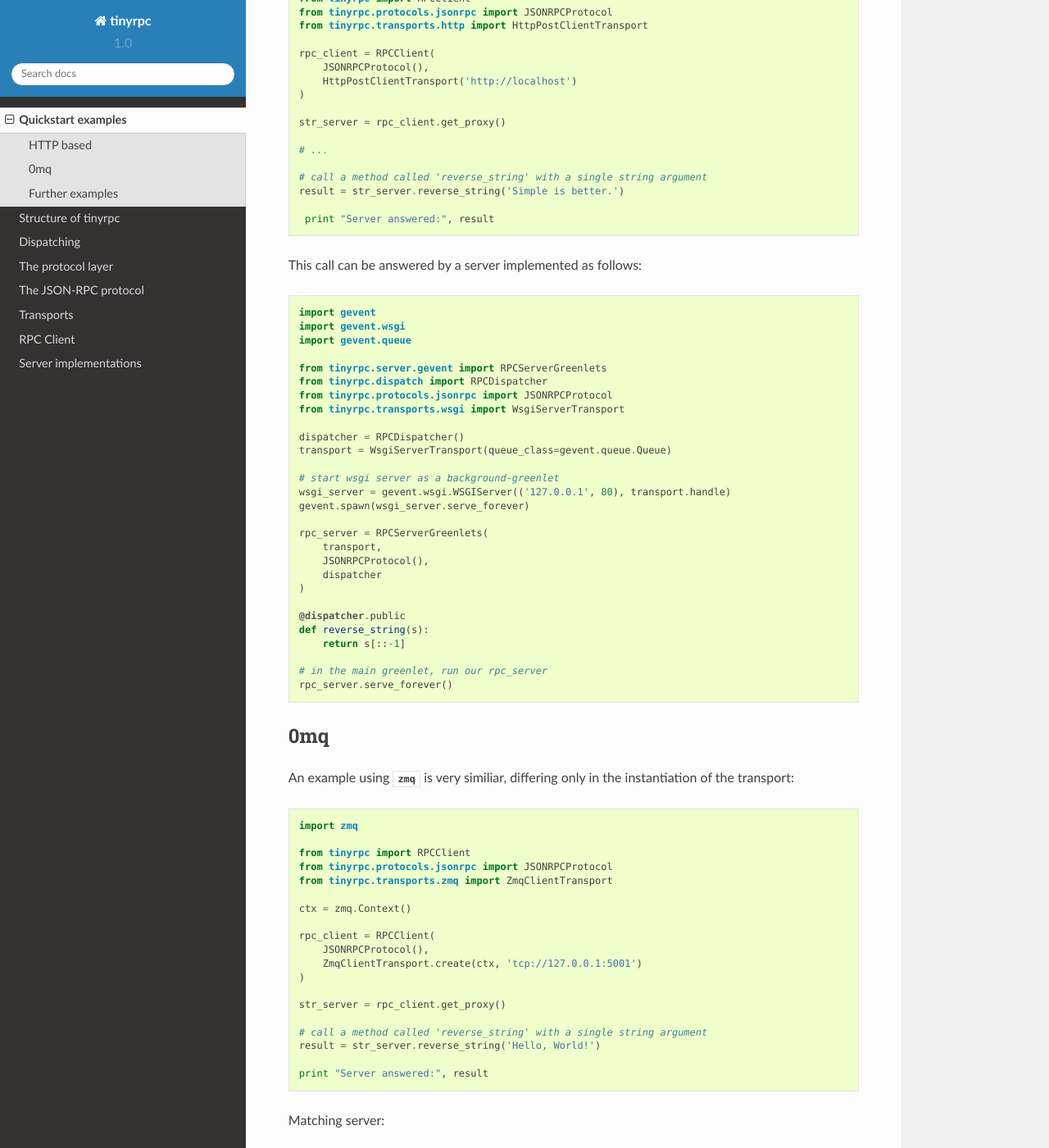
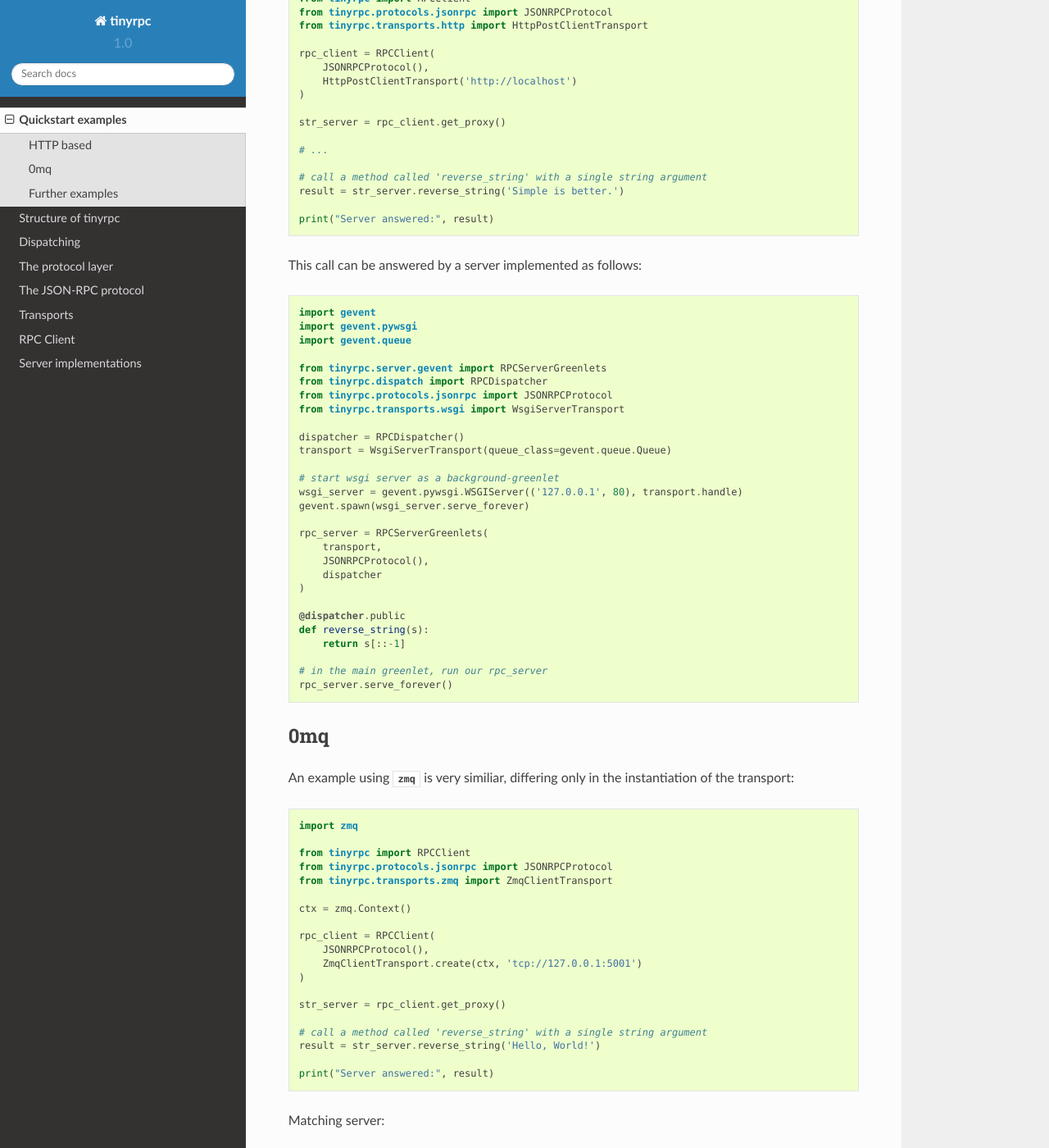
Before and after one commit to mbr/tinyrpc, a Sphinx documentation site: the page built from docs/examples.rst, in a window 1280 px wide and 1400 px high, scrolled down 383 px. Shown: the whole window at 82% size. Built offline with Sphinx 7.4.7 and the Read the Docs theme 2.0.0, drawn with Linux system fonts in a browser that asks for light colours.

Commit message:
gevent.wsgi was renamed to gevent.pywsgi in 2009

```diff
--- a/README.rst
+++ b/README.rst
@@ -41,7 +41,7 @@ To create a server process receiving and handling JSONRPC requests do:
 .. code-block:: python
 
     import gevent
-    import gevent.wsgi
+    import gevent.pywsgi
     import gevent.queue
     from tinyrpc.protocols.jsonrpc import JSONRPCProtocol
     from tinyrpc.transports.wsgi import WsgiServerTransport
@@ -52,7 +52,7 @@ To create a server process receiving and handling JSONRPC requests do:
     transport = WsgiServerTransport(queue_class=gevent.queue.Queue)
 
     # start wsgi server as a background-greenlet
-    wsgi_server = gevent.wsgi.WSGIServer(('127.0.0.1', 5000), transport.handle)
+    wsgi_server = gevent.pywsgi.WSGIServer(('127.0.0.1', 5000), transport.handle)
     gevent.spawn(wsgi_server.serve_forever)
 
     rpc_server = RPCServerGreenlets(transport, JSONRPCProtocol(), dispatcher)
@@ -81,7 +81,7 @@ The corresponding client code looks like:
     # call a method called 'reverse_string' with a single string argument
     result = remote_server.reverse_string('Hello, World!')
 
-    print "Server answered:", result
+    print("Server answered:", result)
 
 Documentation
 -------------
--- a/docs/examples.rst
+++ b/docs/examples.rst
@@ -28,14 +28,14 @@ installed):
    # call a method called 'reverse_string' with a single string argument
    result = str_server.reverse_string('Simple is better.')
 
-    print "Server answered:", result
+   print("Server answered:", result)
 
 This call can be answered by a server implemented as follows:
 
 .. code-block:: python
 
    import gevent
-   import gevent.wsgi
+   import gevent.pywsgi
    import gevent.queue
 
    from tinyrpc.server.gevent import RPCServerGreenlets
@@ -47,7 +47,7 @@ This call can be answered by a server implemented as follows:
    transport = WsgiServerTransport(queue_class=gevent.queue.Queue)
 
    # start wsgi server as a background-greenlet
-   wsgi_server = gevent.wsgi.WSGIServer(('127.0.0.1', 80), transport.handle)
+   wsgi_server = gevent.pywsgi.WSGIServer(('127.0.0.1', 80), transport.handle)
    gevent.spawn(wsgi_server.serve_forever)
 
    rpc_server = RPCServerGreenlets(
@@ -90,7 +90,7 @@ instantiation of the transport:
   # call a method called 'reverse_string' with a single string argument
   result = str_server.reverse_string('Hello, World!')
 
-  print "Server answered:", result
+  print("Server answered:", result)
 
 
 Matching server:
```
